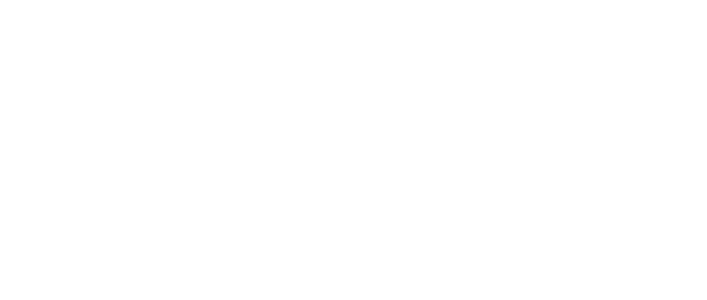
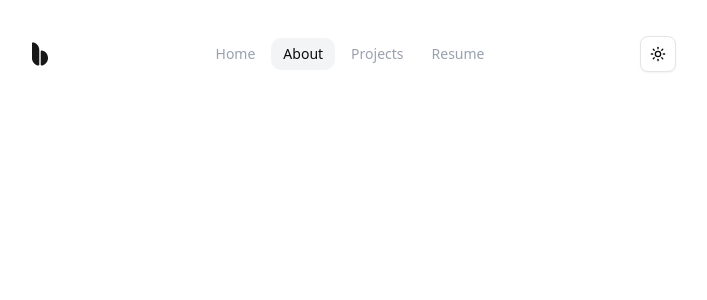
Before and after one commit to yuting1008/portfolio, a Next.js app: page /about in a window 1280 px wide. Shown: the top 300 px of the page, without its empty margins (292-999 px from the left). Built offline with nearby package versions, Linux system fonts and the light colour scheme.

Commit message:
feat: update layout

```diff
--- a/app/layout.tsx
+++ b/app/layout.tsx
@@ -2,6 +2,7 @@
 import { Geist, Geist_Mono } from "next/font/google";
 import "./globals.css";
 import { ThemeProvider } from "@/components/theme-provider";
+import Navigation from "@/components/navigation";
 
 const geistSans = Geist({
   variable: "--font-geist-sans",
@@ -34,6 +35,7 @@
           enableSystem
           disableTransitionOnChange
         >
+          <Navigation />
           {children}
         </ThemeProvider>
       </body>
```
